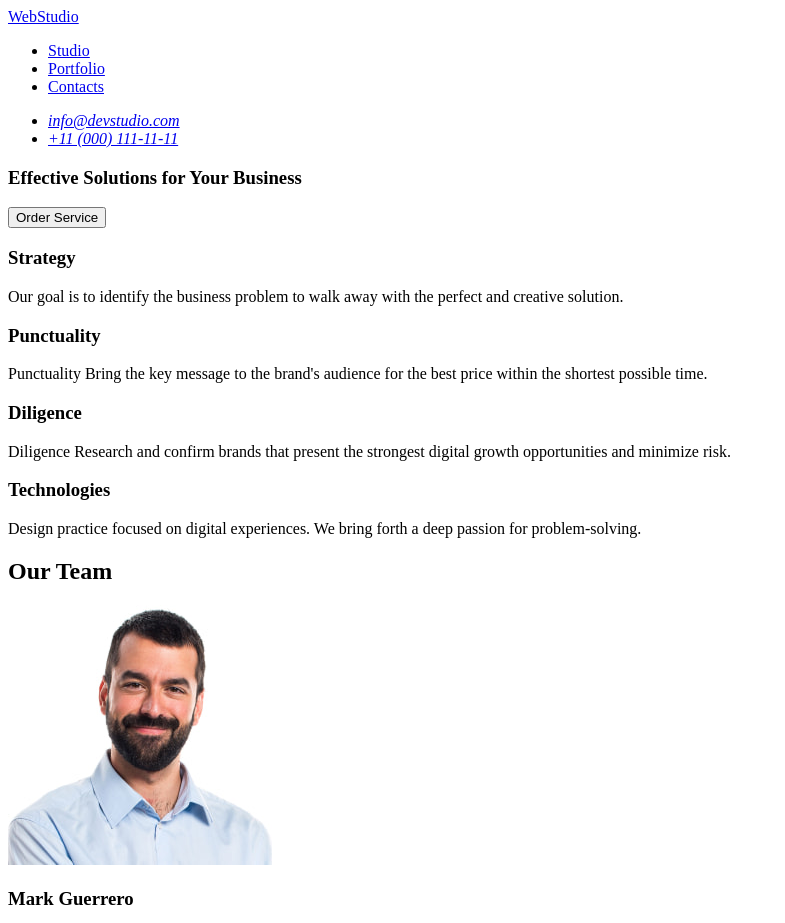
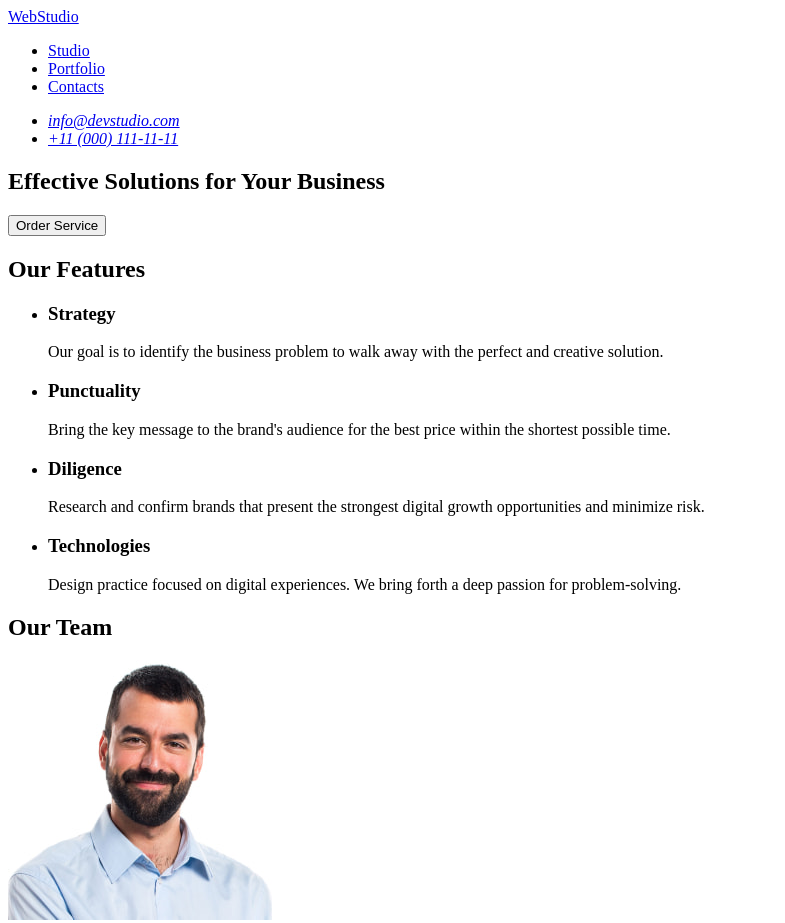
Before and after one commit to OleksandrRyzhov2299/goit-markup-hw-01, a plain HTML site: page index.html in a window 1280 px wide. Shown: the top 923 px of the page, without its empty margins (0-785 px from the left). Drawn offline with Linux system fonts and the light colour scheme.

Commit message:
feauters

```diff
--- a/index.html
+++ b/index.html
@@ -38,39 +38,44 @@
     <main>
       <!-- #region Hero -->
       <section>
-        <!-- #region Hero -->
-        <!-- #region Hero -->
-        <section>
         <h1>Effective Solutions for Your Business</h1>
         <button type="button">Order Service</button>
-        </section>
-        <!-- #endregion -->
-        <!-- #endregion -->
       </section>
       <!-- #endregion -->
 
       <!-- #region Features -->
       <section>
+        <h2>Our Features</h2>
+        <ul>
+          <li>
             <h3>Strategy</h3>
             <p>
               Our goal is to identify the business problem to walk away with the
               perfect and creative solution.
             </p>
+          </li>
+          <li>
             <h3>Punctuality</h3>
             <p>
-          Punctuality Bring the key message to the brand's audience for the best
-          price within the shortest possible time.
+              Bring the key message to the brand's audience for the best price
+              within the shortest possible time.
             </p>
+          </li>
+          <li>
             <h3>Diligence</h3>
             <p>
-          Diligence Research and confirm brands that present the strongest
-          digital growth opportunities and minimize risk.
+              Research and confirm brands that present the strongest digital
+              growth opportunities and minimize risk.
             </p>
+          </li>
+          <li>
             <h3>Technologies</h3>
             <p>
-          Design practice focused on digital experiences. We bring forth a deep
-          passion for problem-solving.
+              Design practice focused on digital experiences. We bring forth a
+              deep passion for problem-solving.
             </p>
+          </li>
+        </ul>
       </section>
       <!-- #endregion -->
 
```
Lines whose indentation alone changed are shown as unchanged.
